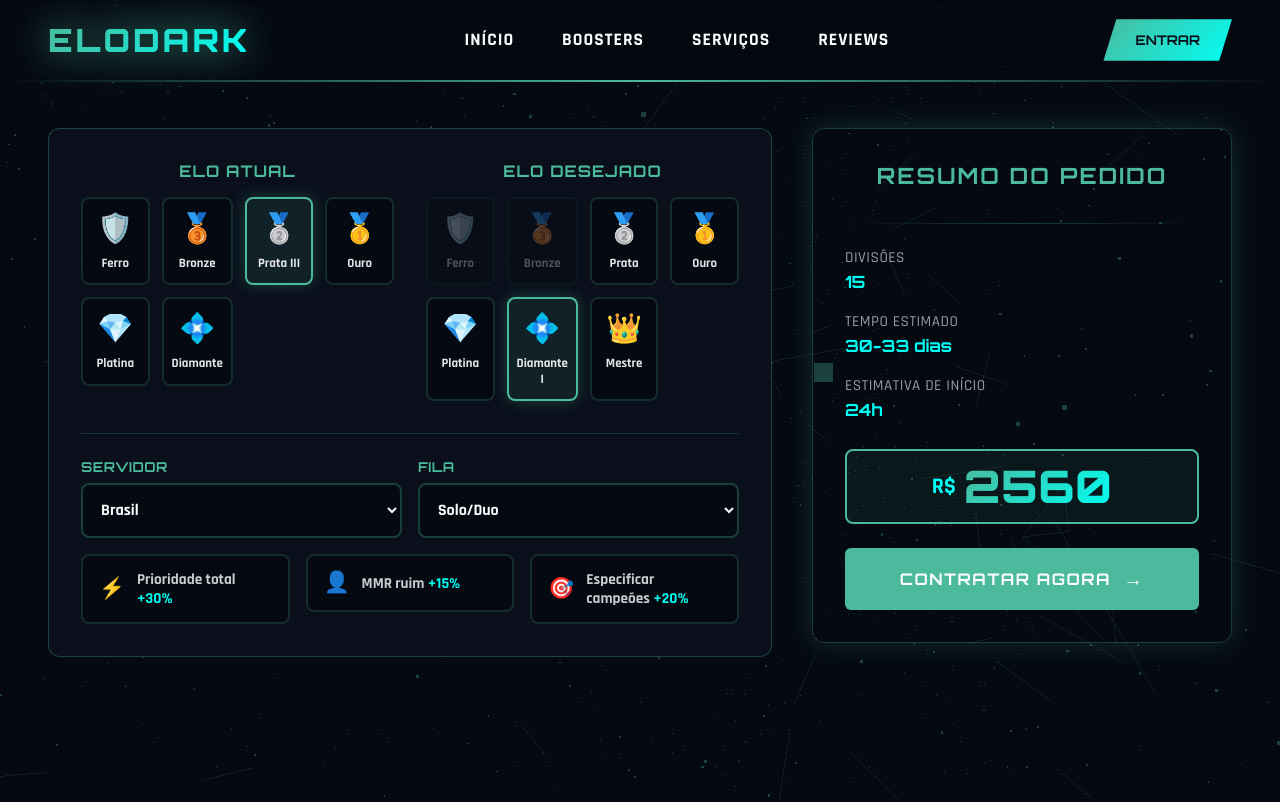
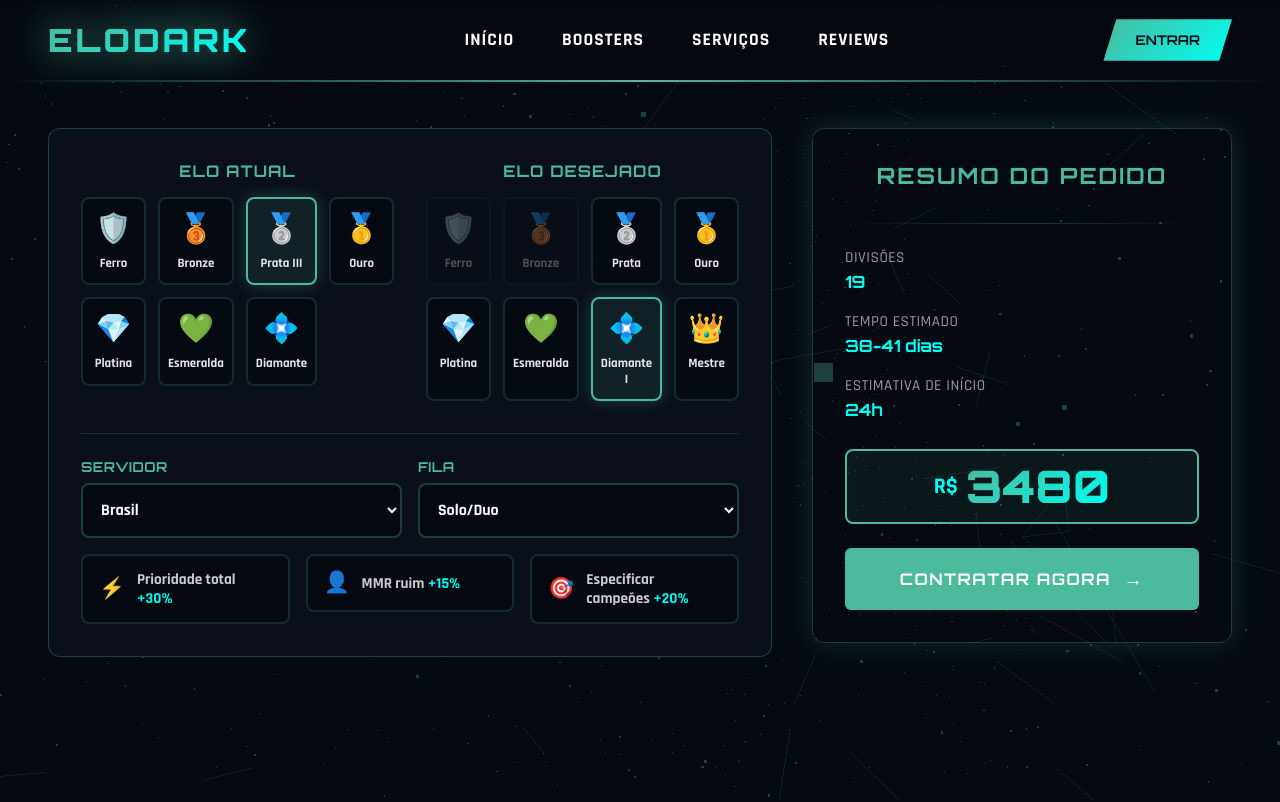
Before and after one commit to TheSh1ro/elodark-website, a Vue app: page /elojob in a window 1280 px wide. Shown: the top 802 px of the page. Built offline with nearby package versions, Linux system fonts and the light colour scheme; the HTML template or start-up script is replaced by a standard one.

Commit message:
feat: Adiciona emerald ao calculator

```diff
--- a/src/components/elojob/ElojobCalculator.vue
+++ b/src/components/elojob/ElojobCalculator.vue
@@ -137,21 +137,21 @@
 
 const emit = defineEmits(['update'])
 
-// Props
 const props = withDefaults(
   defineProps<{
-    maxElo?: number // 0-7, default 7 (Grão-Mestre)
+    maxElo?: number // 0-8, default 8 (Grão-Mestre)
   }>(),
   {
-    maxElo: 7,
+    maxElo: 8,
   },
 )
 
+// Estado
 const currentElo = ref(2)
-const currentDivision = ref(2)
+const currentDivision = ref(2) // 0=I, 1=II, 2=III, 3=IV
 const showCurrentDivisions = ref(false)
 
-const targetElo = ref(5)
+const targetElo = ref(6)
 const targetDivision = ref(0)
 const showTargetDivisions = ref(false)
 
@@ -164,27 +164,24 @@
   specificChampions: false,
 })
 
+// Configuração dos Elos
 const allElos = [
   { value: 0, label: 'Ferro', symbol: '🛡️', basePrice: 50, hasLeagues: true },
   { value: 1, label: 'Bronze', symbol: '🥉', basePrice: 60, hasLeagues: true },
   { value: 2, label: 'Prata', symbol: '🥈', basePrice: 80, hasLeagues: true },
   { value: 3, label: 'Ouro', symbol: '🥇', basePrice: 120, hasLeagues: true },
   { value: 4, label: 'Platina', symbol: '💎', basePrice: 180, hasLeagues: true },
-  { value: 5, label: 'Diamante', symbol: '💠', basePrice: 280, hasLeagues: true },
-  { value: 6, label: 'Mestre', symbol: '👑', basePrice: 450, hasLeagues: false },
-  { value: 7, label: 'Grão-Mestre', symbol: '⭐', basePrice: 700, hasLeagues: false },
+  { value: 5, label: 'Esmeralda', symbol: '💚', basePrice: 230, hasLeagues: true },
+  { value: 6, label: 'Diamante', symbol: '💠', basePrice: 280, hasLeagues: true },
+  { value: 7, label: 'Mestre', symbol: '👑', basePrice: 450, hasLeagues: false },
+  { value: 8, label: 'Grão-Mestre', symbol: '⭐', basePrice: 700, hasLeagues: false },
 ]
 
-// Elos disponíveis para seleção no lado esquerdo (Current) - exclui o último
-const currentElos = computed(() => {
-  return allElos.filter((elo) => elo.value < props.maxElo)
-})
+// Elos disponíveis
+const currentElos = computed(() => allElos.filter((elo) => elo.value < props.maxElo))
+const targetElos = computed(() => allElos.filter((elo) => elo.value <= props.maxElo))
 
-// Elos disponíveis para seleção no lado direito (Target) - inclui o último
-const targetElos = computed(() => {
-  return allElos.filter((elo) => elo.value <= props.maxElo)
-})
-
+// Labels dos elos com divisão
 const getCurrentEloLabel = (elo: any, index: number) => {
   if (currentElo.value === index && !showCurrentDivisions.value && elo.hasLeagues) {
     const divisions = ['I', 'II', 'III', 'IV']
@@ -201,23 +198,38 @@
   return elo.label
 }
 
+// Função auxiliar: calcula o "valor numérico" de um elo+divisão para comparação
+// Quanto menor o número, mais alto o elo (I=0 é mais alto que IV=3)
+const getEloValue = (elo: number, division: number) => {
+  const eloData = allElos[elo]
+  if (!eloData.hasLeagues) {
+    return elo * 10 // Sem divisões, apenas multiplica
+  }
+  return elo * 10 + (3 - division) // I=3, II=2, III=1, IV=0 (invertido para ordem crescente)
+}
+
+// Validações
 const isEloDisabled = (index: number) => {
-  if (index < currentElo.value) return true
-  if (index === currentElo.value && !allElos[index].hasLeagues) return true
-  // Se o elo atual tem ligas e está na divisão I (índice 0), não pode selecionar o mesmo elo como alvo
-  if (index === currentElo.value && allElos[index].hasLeagues && currentDivision.value === 0)
-    return true
   if (index > props.maxElo) return true
-  return false
+
+  const currentValue = getEloValue(currentElo.value, currentDivision.value)
+  const targetValue = getEloValue(index, 0) // Assume a melhor divisão possível (I)
+
+  // Desabilita se o elo alvo for menor ou igual ao atual
+  return targetValue <= currentValue
 }
 
 const isDivisionDisabled = (divIndex: number) => {
   if (targetElo.value !== currentElo.value) return false
+
+  // Se está no mesmo elo, só permite divisões menores (numericamente maiores)
   return divIndex >= currentDivision.value
 }
 
+// Seleção de Elo Atual
 const selectCurrentElo = (index: number) => {
   if (allElos[index].hasLeagues) {
+    // Toggle divisões
     if (currentElo.value === index && showCurrentDivisions.value) {
       showCurrentDivisions.value = false
     } else {
@@ -226,13 +238,13 @@
       showTargetDivisions.value = false
     }
   } else {
+    // Elo sem divisões
     currentElo.value = index
     showCurrentDivisions.value = false
     showTargetDivisions.value = false
 
-    if (targetElo.value <= index) {
-      targetElo.value = index + 1 <= props.maxElo ? index + 1 : index
-    }
+    // Ajusta o target se necessário
+    adjustTargetAfterCurrentChange()
     emitUpdate()
   }
 }
@@ -241,26 +253,36 @@
   currentDivision.value = divIndex
   showCurrentDivisions.value = false
 
-  // Se selecionou divisão I (índice 0) e o elo alvo é o mesmo, muda para o próximo elo
-  if (divIndex === 0 && targetElo.value === currentElo.value) {
-    targetElo.value =
-      currentElo.value + 1 <= props.maxElo ? currentElo.value + 1 : currentElo.value + 1
-    targetDivision.value = 3 // IV do próximo elo
-  } else if (
-    targetElo.value < currentElo.value ||
-    (targetElo.value === currentElo.value && targetDivision.value >= divIndex)
-  ) {
-    targetElo.value = currentElo.value
-    targetDivision.value = divIndex > 0 ? divIndex - 1 : divIndex
-  }
-
+  // Ajusta o target se necessário
+  adjustTargetAfterCurrentChange()
   emitUpdate()
 }
 
+// Ajusta o target quando o current muda
+const adjustTargetAfterCurrentChange = () => {
+  const currentValue = getEloValue(currentElo.value, currentDivision.value)
+  const targetValue = getEloValue(targetElo.value, targetDivision.value)
+
+  if (targetValue <= currentValue) {
+    // Target inválido, precisa ajustar
+    if (currentDivision.value > 0) {
+      // Pode ir para a próxima divisão do mesmo elo
+      targetElo.value = currentElo.value
+      targetDivision.value = currentDivision.value - 1
+    } else if (currentElo.value + 1 <= props.maxElo) {
+      // Vai para o próximo elo
+      targetElo.value = currentElo.value + 1
+      targetDivision.value = allElos[currentElo.value + 1].hasLeagues ? 3 : 0
+    }
+  }
+}
+
+// Seleção de Elo Alvo
 const selectTargetElo = (index: number) => {
   if (isEloDisabled(index)) return
 
   if (allElos[index].hasLeagues) {
+    // Toggle divisões
     if (targetElo.value === index && showTargetDivisions.value) {
       showTargetDivisions.value = false
     } else {
@@ -268,11 +290,15 @@
       showTargetDivisions.value = true
       showCurrentDivisions.value = false
 
-      if (index === currentElo.value && currentDivision.value === 0) {
-        targetDivision.value = 0
+      // Se é o mesmo elo, ajusta a divisão se necessário
+      if (index === currentElo.value) {
+        if (targetDivision.value >= currentDivision.value) {
+          targetDivision.value = Math.max(0, currentDivision.value - 1)
+        }
       }
     }
   } else {
+    // Elo sem divisões
     targetElo.value = index
     showTargetDivisions.value = false
     showCurrentDivisions.value = false
@@ -288,22 +314,37 @@
   emitUpdate()
 }
 
+// Cálculo de divisões
 const divisions = computed(() => {
   let count = 0
 
+  // Mesmo elo
   if (currentElo.value === targetElo.value) {
-    count = currentDivision.value - targetDivision.value
+    return currentDivision.value - targetDivision.value
+  }
+
+  // Elos diferentes
+  for (let i = currentElo.value; i <= targetElo.value; i++) {
+    const eloData = allElos[i]
+
+    if (i === currentElo.value) {
+      // Primeiro elo: conta da divisão atual até o topo
+      if (eloData.hasLeagues) {
+        count += currentDivision.value + 1 // +1 porque inclui a divisão atual
       } else {
-    for (let i = currentElo.value; i <= targetElo.value; i++) {
-      if (allElos[i].hasLeagues) {
-        if (i === currentElo.value) {
-          count += currentDivision.value + 1
+        count += 1
+      }
     } else if (i === targetElo.value) {
+      // Último elo: conta do fundo até a divisão alvo
+      if (eloData.hasLeagues) {
         count += 4 - targetDivision.value
+      }
+      // Se não tem leagues, já foi contado no elo anterior
     } else {
+      // Elos intermediários: conta todas as 4 divisões
+      if (eloData.hasLeagues) {
         count += 4
-        }
-      } else if (i < targetElo.value) {
+      } else {
         count += 1
       }
     }
@@ -312,28 +353,49 @@
   return count
 })
 
+// Cálculo de preço base
 const basePrice = computed(() => {
   let total = 0
 
+  if (currentElo.value === targetElo.value) {
+    // Mesmo elo: preço * número de divisões
+    const divCount = currentDivision.value - targetDivision.value
+    return allElos[currentElo.value].basePrice * divCount
+  }
+
+  // Elos diferentes
   for (let i = currentElo.value; i <= targetElo.value; i++) {
-    if (allElos[i].hasLeagues) {
-      if (i === currentElo.value && i === targetElo.value) {
-        total += allElos[i].basePrice * (currentDivision.value - targetDivision.value)
-      } else if (i === currentElo.value) {
-        total += allElos[i].basePrice * (currentDivision.value + 1)
+    const eloData = allElos[i]
+
+    if (i === currentElo.value) {
+      // Primeiro elo: conta da divisão atual até o topo
+      if (eloData.hasLeagues) {
+        total += eloData.basePrice * (currentDivision.value + 1)
+      } else {
+        total += eloData.basePrice
+      }
     } else if (i === targetElo.value) {
-        total += allElos[i].basePrice * (4 - targetDivision.value)
+      // Último elo: conta do fundo até a divisão alvo
+      if (eloData.hasLeagues) {
+        total += eloData.basePrice * (4 - targetDivision.value)
       } else {
-        total += allElos[i].basePrice * 4
+        // Elo sem divisões (Mestre, Grão-Mestre) - AGORA CONTA!
+        total += eloData.basePrice
       }
-    } else if (i < targetElo.value) {
-      total += allElos[i].basePrice
+    } else {
+      // Elos intermediários: conta tudo
+      if (eloData.hasLeagues) {
+        total += eloData.basePrice * 4
+      } else {
+        total += eloData.basePrice
+      }
     }
   }
 
   return total
 })
 
+// Preço final com modificadores
 const finalPrice = computed(() => {
   let price = basePrice.value
   if (options.value.express) price *= 1.3
@@ -342,12 +404,14 @@
   return Math.round(price)
 })
 
+// Tempo estimado
 const estimatedTime = computed(() => {
   let days = divisions.value * 2
   if (options.value.express) days = Math.ceil(days * 0.6)
   return `${days}-${days + 3} dias`
 })
 
+// Emite atualização
 const emitUpdate = () => {
   const divisionLabels = ['I', 'II', 'III', 'IV']
 
@@ -368,7 +432,11 @@
   })
 }
 
-watch([currentElo, targetElo, currentDivision, targetDivision], emitUpdate, { immediate: true })
+// Watch para mudanças
+watch([currentElo, targetElo, currentDivision, targetDivision, options], emitUpdate, {
+  immediate: true,
+  deep: true,
+})
 </script>
 
 <style scoped>
--- a/src/views/ElojobView.vue
+++ b/src/views/ElojobView.vue
@@ -5,7 +5,7 @@
   <div class="elojob-page">
     <div class="elojob-container">
       <div class="elojob-left">
-        <ElojobCalculator :max-elo="6" @update="updateData" />
+        <ElojobCalculator :max-elo="7" @update="updateData" />
         <ElojobProcess />
         <ElojobFAQ />
       </div>
```
Lines whose indentation alone changed are shown as unchanged.
